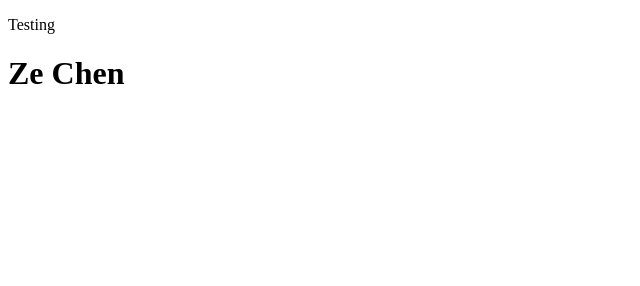
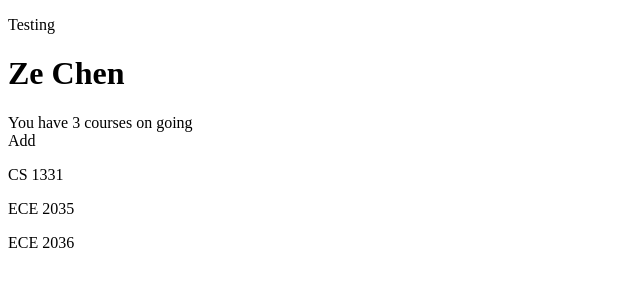
Before and after one commit to code-bot/TCircle, a plain HTML site: page index.html in a window 1280 px wide. Shown: the whole page, without its empty margins (0-640 px from the left). Drawn offline with nearby package versions, Linux system fonts and the light colour scheme.

Commit message:
PV layout, hard code

```diff
--- a/index.html
+++ b/index.html
@@ -17,6 +17,14 @@
 	<div class="main" ng-controller="MainController">
 		<div class="container">
 			<h1> {{ professorName }} </h1>
+			<div class="Course Row">You have 3 courses  on going</div>
+			<div class="AddCourse"> Add </div>
+			<div class="row">
+				<p>CS 1331</p>
+				<p>ECE 2035</p>
+				<p>ECE 2036</p>
+
+			</div>
 		</div>
 
 	</div>
```
